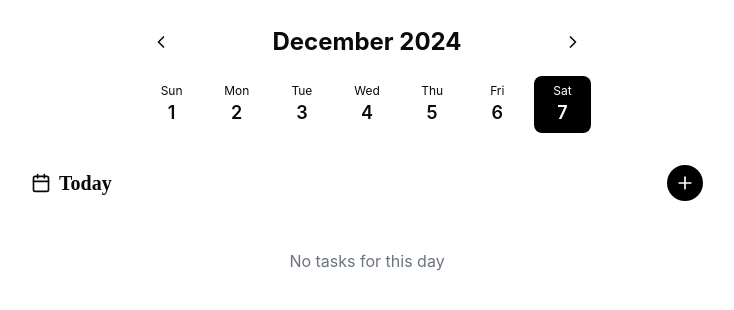
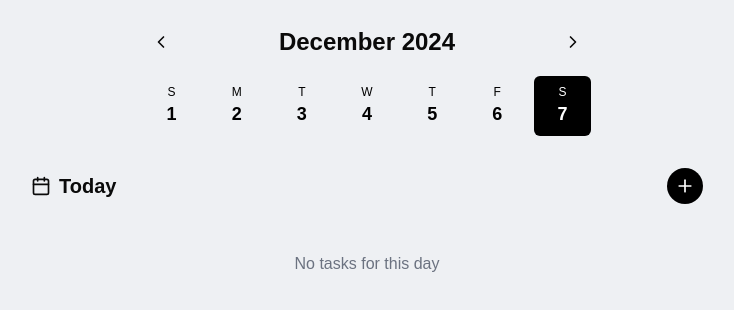
Before and after one commit to shriyanshbhargava/imagined-assignment, a Next.js app: page / in a window 1280 px wide. Shown: the top 310 px of the page, without its empty margins (273-1007 px from the left). Built offline with nearby package versions, Linux system fonts and the light colour scheme.

Commit message:
feat: add fonts, change background, and style calendar dates
- Added custom fonts to the app.
- Changed the background color.
- Updated calendar to show past dates as dark and future dates as light.

```diff
--- a/package.json
+++ b/package.json
@@ -19,6 +19,7 @@
     "react-dom": "^19.0.0",
     "tailwind-merge": "^2.5.5",
     "tailwindcss-animate": "^1.0.7",
+    "uuid": "^11.0.3",
     "zustand": "^5.0.2"
   },
   "devDependencies": {
--- a/src/app/globals.css
+++ b/src/app/globals.css
@@ -1,16 +1,22 @@
 @tailwind base;
 @tailwind components;
 @tailwind utilities;
-@import url('https://fonts.googleapis.com/css2?family=Inter:ital,opsz,wght@0,14..32,100..900;1,14..32,100..900&family=Merriweather:wght@300;400;700&display=swap');
+@import url('https://fonts.googleapis.com/css2?family=Montserrat:ital,wght@0,100..900;1,100..900&family=Playfair+Display:ital,wght@0,400..900;1,400..900&display=swap');
+
+body {
+  font-family: "Montserrat", sans-serif;
+}
+
+h1,
+h2,
+h3,
+h4,
+h5,
+h6 {
+  font-family: "Playfair Display", serif;
+}
 
 
-body {
-  font-family: 'Inter', sans-serif;
-}
-
-h1, h2, h3, h4, h5, h6 {
-  font-family: 'Merriweather', serif;
-}
 
 @layer base {
   :root {
--- a/src/app/page.js
+++ b/src/app/page.js
@@ -19,13 +19,13 @@ export default function TodoPage() {
   );
 
   return (
-    <div className="min-h-screen bg-white p-4 md:p-6">
+    <div className="min-h-screen bg-[#EEF0F3] p-4 md:p-6">
       <div className="max-w-2xl mx-auto space-y-8">
         <Calendar selectedDate={selectedDate} onDateSelect={setSelectedDate} />
 
         <div className="space-y-4">
           <div className="flex items-center justify-between">
-            <h2 className="text-xl font-semibold flex items-center">
+            <h2 className="text-xl font-bold flex items-center font-montserrat">
               <CalendarIcon className="w-5 h-5 mr-2" />
               {format(selectedDate, "yyyy-MM-dd") ===
               format(new Date(), "yyyy-MM-dd")
--- a/src/components/Calendar.js
+++ b/src/components/Calendar.js
@@ -1,20 +1,21 @@
-import { format, addDays, startOfWeek } from 'date-fns'
-import { ChevronLeft, ChevronRight } from 'lucide-react'
+import { format, addDays, startOfWeek, isBefore, isToday } from "date-fns";
+import { ChevronLeft, ChevronRight } from "lucide-react";
 
 export function Calendar({ selectedDate, onDateSelect }) {
-  const startDate = startOfWeek(selectedDate)
-  const weekDays = Array.from({ length: 7 }, (_, i) => addDays(startDate, i))
+  const startDate = startOfWeek(selectedDate);
+  const weekDays = Array.from({ length: 7 }, (_, i) => addDays(startDate, i));
 
   const goToPreviousWeek = () => {
-    onDateSelect(addDays(selectedDate, -7))
-  }
+    onDateSelect(addDays(selectedDate, -7));
+  };
 
   const goToNextWeek = () => {
-    onDateSelect(addDays(selectedDate, 7))
-  }
+    onDateSelect(addDays(selectedDate, 7));
+  };
 
   return (
     <div className="w-full max-w-md mx-auto">
+      {/* Header */}
       <div className="flex justify-between items-center mb-4">
         <button
           onClick={goToPreviousWeek}
@@ -23,7 +24,7 @@ export function Calendar({ selectedDate, onDateSelect }) {
           <ChevronLeft className="w-5 h-5" />
         </button>
         <div className="text-2xl font-bold">
-          {format(selectedDate, 'MMMM yyyy')}
+          {format(selectedDate, "MMMM yyyy")}
         </div>
         <button
           onClick={goToNextWeek}
@@ -32,27 +33,37 @@ export function Calendar({ selectedDate, onDateSelect }) {
           <ChevronRight className="w-5 h-5" />
         </button>
       </div>
+
+      {/* Date Grid */}
       <div className="grid grid-cols-7 gap-2">
         {weekDays.map((date) => {
-          const dayNumber = format(date, 'd')
-          const isSelected = format(date, 'yyyy-MM-dd') === format(selectedDate, 'yyyy-MM-dd')
+          const dayNumber = format(date, "d");
+          const isPast = isBefore(date, new Date()); // Determine if it's a past date
+          const isTodayDate = isToday(date); // Determine if it's today
+          const isSelected =
+            format(date, "yyyy-MM-dd") === format(selectedDate, "yyyy-MM-dd");
 
           return (
             <button
               key={date.toISOString()}
               onClick={() => onDateSelect(date)}
               className={`
-                aspect-square rounded-lg flex flex-col items-center justify-center
-                ${isSelected ? 'bg-black text-white' : 'hover:bg-gray-100'}
-                focus:outline-none focus:ring-2 focus:ring-black
+                aspect-square rounded-md flex flex-col items-center justify-center
+                ${
+                  isSelected
+                    ? "bg-black text-white py-2"
+                    : isPast
+                    ? "text-black py-2"
+                    : "text-gray-500 py-2"
+                }
               `}
             >
-              <span className="text-xs">{format(date, 'EEE')}</span>
+              <span className="text-xs">{format(date, "EEEE")[0]}</span>
               <span className="text-lg font-semibold">{dayNumber}</span>
             </button>
-          )
+          );
         })}
       </div>
     </div>
-  )
+  );
 }
--- a/src/components/TodoItem.js
+++ b/src/components/TodoItem.js
@@ -1,5 +1,5 @@
-import { useState } from 'react'
-import { Check, Pencil, Trash2 } from 'lucide-react'
+import { useState } from "react";
+import { Check, Pencil, Trash2 } from "lucide-react";
 
 export function TodoItem({
   id,
@@ -10,17 +10,17 @@ export function TodoItem({
   onEdit,
   onDelete,
 }) {
-  const [isEditing, setIsEditing] = useState(false)
-  const [editedTitle, setEditedTitle] = useState(title)
-  const [editedDescription, setEditedDescription] = useState(description)
+  const [isEditing, setIsEditing] = useState(false);
+  const [editedTitle, setEditedTitle] = useState(title);
+  const [editedDescription, setEditedDescription] = useState(description);
 
   const handleSave = () => {
-    onEdit(editedTitle, editedDescription)
-    setIsEditing(false)
-  }
+    onEdit(editedTitle, editedDescription);
+    setIsEditing(false);
+  };
 
   return (
-    <div className="group flex items-start space-x-3 p-4 hover:bg-gray-50 rounded-lg transition-colors">
+    <div className="group flex items-start space-x-3 p-4 bg-gray-50 rounded-lg transition-colors font-playfair">
       <button
         onClick={onToggle}
         className={`mt-1 w-5 h-5 rounded-full border-2 flex items-center justify-center flex-shrink-0 ${
@@ -62,10 +62,18 @@ export function TodoItem({
           </div>
         ) : (
           <>
-            <h3 className={`font-medium ${completed && "line-through text-gray-500"}`}>
+            <h3
+              className={` font-[900] text-xl   ${
+                completed && "line-through text-gray-500"
+              }`}
+            >
               {title}
             </h3>
-            <p className={`text-sm text-gray-600 ${completed && "line-through text-gray-400"}`}>
+            <p
+              className={`text-sm text-gray-600 ${
+                completed && "line-through text-gray-400"
+              }`}
+            >
               {description}
             </p>
           </>
@@ -73,21 +81,18 @@ export function TodoItem({
       </div>
 
       {!isEditing && (
-        <div className="flex space-x-2 opacity-0 group-hover:opacity-100 transition-opacity">
+        <div className="flex space-x-4 opacity-0 group-hover:opacity-100 transition-opacity p-2">
           <button
             onClick={() => setIsEditing(true)}
-            className="text-gray-500 hover:text-gray-700"
+            className="text-gray-700"
           >
-            <Pencil className="w-4 h-4" />
+            <Pencil className="w-5 h-5" />
           </button>
-          <button
-            onClick={onDelete}
-            className="text-gray-500 hover:text-red-600"
-          >
-            <Trash2 className="w-4 h-4" />
+          <button onClick={onDelete} className="text-red-600">
+            <Trash2 className="w-5 h-5" />
           </button>
         </div>
       )}
     </div>
-  )
+  );
 }
--- a/src/store/todo-store.js
+++ b/src/store/todo-store.js
@@ -1,5 +1,6 @@
 import { create } from 'zustand'
 import { persist } from 'zustand/middleware'
+import { v4 as uuidv4 } from 'uuid';
 
 export const useTodoStore = create(
   persist(
@@ -7,7 +8,7 @@ export const useTodoStore = create(
       todos: [],
       addTodo: (todo) =>
         set((state) => ({
-          todos: [...state.todos, { ...todo, id: crypto.randomUUID() }],
+          todos: [...state.todos, { ...todo, id: uuidv4() }],
         })),
       toggleTodo: (id) =>
         set((state) => ({
--- a/tailwind.config.js
+++ b/tailwind.config.js
@@ -8,54 +8,58 @@ module.exports = {
   ],
   theme: {
     extend: {
+      fontFamily: {
+        playfair: ['"Playfair Display"', "serif"],
+        montserrat: ['"Montserrat"', "sans-serif"],
+      },
       colors: {
-  			background: 'hsl(var(--background))',
-  			foreground: 'hsl(var(--foreground))',
+        background: "hsl(var(--background))",
+        foreground: "hsl(var(--foreground))",
         card: {
-  				DEFAULT: 'hsl(var(--card))',
-  				foreground: 'hsl(var(--card-foreground))'
+          DEFAULT: "hsl(var(--card))",
+          foreground: "hsl(var(--card-foreground))",
         },
         popover: {
-  				DEFAULT: 'hsl(var(--popover))',
-  				foreground: 'hsl(var(--popover-foreground))'
+          DEFAULT: "hsl(var(--popover))",
+          foreground: "hsl(var(--popover-foreground))",
         },
         primary: {
-  				DEFAULT: 'hsl(var(--primary))',
-  				foreground: 'hsl(var(--primary-foreground))'
+          DEFAULT: "hsl(var(--primary))",
+          foreground: "hsl(var(--primary-foreground))",
         },
         secondary: {
-  				DEFAULT: 'hsl(var(--secondary))',
-  				foreground: 'hsl(var(--secondary-foreground))'
+          DEFAULT: "hsl(var(--secondary))",
+          foreground: "hsl(var(--secondary-foreground))",
         },
         muted: {
-  				DEFAULT: 'hsl(var(--muted))',
-  				foreground: 'hsl(var(--muted-foreground))'
+          DEFAULT: "hsl(var(--muted))",
+          foreground: "hsl(var(--muted-foreground))",
         },
         accent: {
-  				DEFAULT: 'hsl(var(--accent))',
-  				foreground: 'hsl(var(--accent-foreground))'
+          DEFAULT: "hsl(var(--accent))",
+          foreground: "hsl(var(--accent-foreground))",
         },
         destructive: {
-  				DEFAULT: 'hsl(var(--destructive))',
-  				foreground: 'hsl(var(--destructive-foreground))'
+          DEFAULT: "hsl(var(--destructive))",
+          foreground: "hsl(var(--destructive-foreground))",
         },
-  			border: 'hsl(var(--border))',
-  			input: 'hsl(var(--input))',
-  			ring: 'hsl(var(--ring))',
+        border: "hsl(var(--border))",
+        input: "hsl(var(--input))",
+        ring: "hsl(var(--ring))",
         chart: {
-  				'1': 'hsl(var(--chart-1))',
-  				'2': 'hsl(var(--chart-2))',
-  				'3': 'hsl(var(--chart-3))',
-  				'4': 'hsl(var(--chart-4))',
-  				'5': 'hsl(var(--chart-5))'
-  			}
+          1: "hsl(var(--chart-1))",
+          2: "hsl(var(--chart-2))",
+          3: "hsl(var(--chart-3))",
+          4: "hsl(var(--chart-4))",
+          5: "hsl(var(--chart-5))",
+        },
       },
       borderRadius: {
-  			lg: 'var(--radius)',
-  			md: 'calc(var(--radius) - 2px)',
-  			sm: 'calc(var(--radius) - 4px)'
-  		}
-  	}
+        lg: "var(--radius)",
+        md: "calc(var(--radius) - 2px)",
+        sm: "calc(var(--radius) - 4px)",
+      },
+    },
   },
   plugins: [require("tailwindcss-animate")],
 };
```
Also changed, not shown: 1 other file (tests, documents, lock files or other folders). Lines whose indentation alone changed are shown as unchanged.
